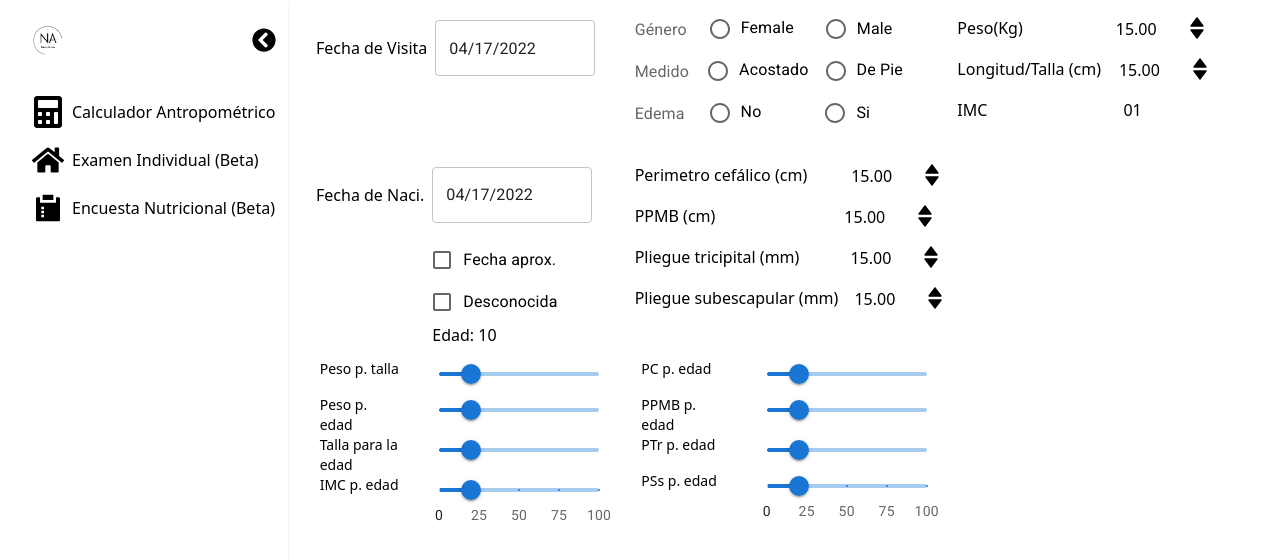
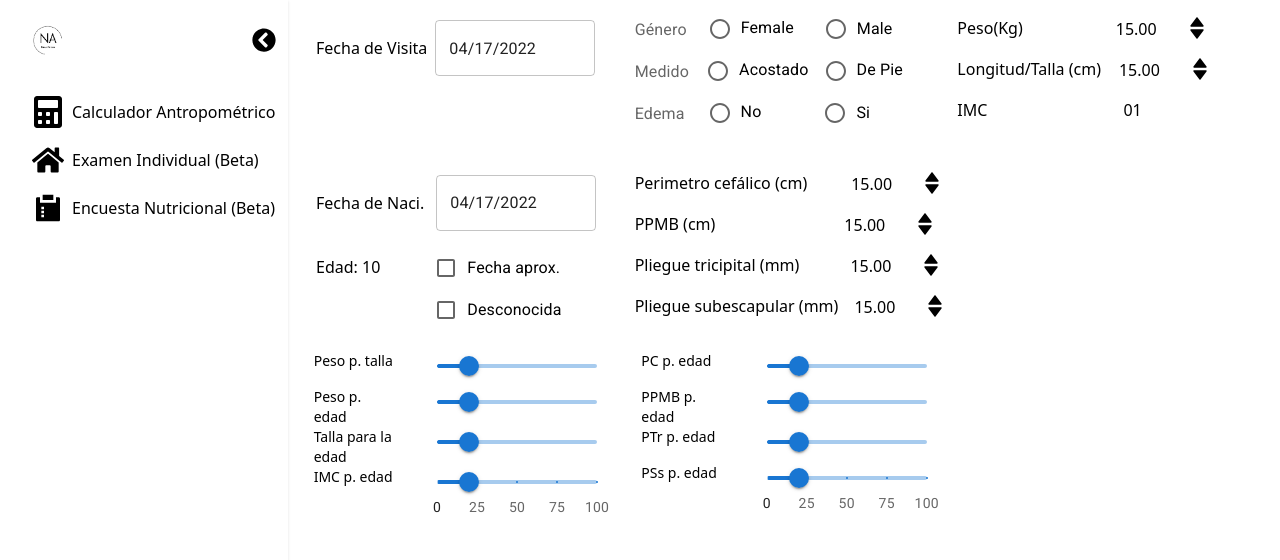
Before and after one commit to alperaltgend/nutripro, a React (Vite) app: page /nutripro/calculadora in a window 1280 px wide. Shown: the top 560 px of the page. Built offline with nearby package versions, Linux system fonts and the light colour scheme.

Commit message:
perfect change

```diff
--- a/src/pages/Calculadora.jsx
+++ b/src/pages/Calculadora.jsx
@@ -166,8 +166,11 @@ export default function Calculadora() {
                 </div>
 
                 <div className='flex mt-5 ml-5'>
-                    <h1 className='mx-2 mt-4'>Fecha de Naci.</h1>
-                    <div className='w-40'>
+                    <div className=''>
+                        <h1 className='mx-2 mt-4'>Fecha de Naci.</h1>
+                        <h1 className='mx-2 mt-10'>Edad: 10</h1>
+                    </div>
+                    <div className='w-40 ml-1'>
                         <LocalizationProvider dateAdapter={AdapterDayjs}>
                             <DatePicker
                                 view={["Año", "Mes", "Día"]}
@@ -179,7 +182,7 @@ export default function Calculadora() {
                             <FormControlLabel value="fecha" control={<Checkbox />} label="Fecha aprox." />
                             <FormControlLabel value="end" control={<Checkbox />} label="Desconocida" />
                         </FormGroup>
-                        <h1>Edad: 10</h1>
+
                     </div>
                 </div>
 
@@ -226,7 +229,7 @@ export default function Calculadora() {
                     </div>
                 </div>
 
-                <div className='flex flex-col col-[1/2] ml-3'>
+                <div className='flex flex-col col-[1/2] ml-1'>
 
                         <div className='flex justify-around'>
                             <h1 className='text-sm w-20'>Peso p. talla</h1>
```
